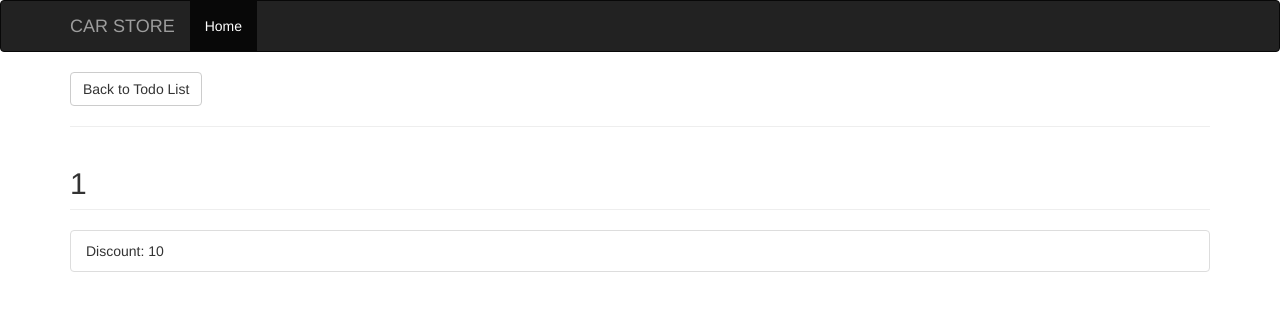
After one commit to DucLinh27/Website_cars, a Symfony app: template templates/order/details.html.twig in a window 1280 px wide. The commit adds this page. Shown: the top 311 px of the page. Run offline with Twig, Linux system fonts and the light colour scheme; the template is opened without the code that fills it: most values are stand-ins (such as "Sample title", 1, 10 or a date in 2020); some libraries are stand-ins or nearby versions.

Commit message:
Details of OrderController

```diff
--- /dev/null
+++ b/templates/order/details.html.twig
@@ -0,0 +1,13 @@
+{% extends 'base.html.twig' %}
+
+{% block body %}
+    <a href="{{ path('order_list') }}" class="btn btn-default">Back to Todo List</a>
+    <hr/>
+    <h2 class="page-header">{{ orders.id }}</h2>
+    <ul class="list-group">
+        <li class="list-group-item">Discount: {{ orders.Discount }}</li>
+        {#        <li class="list-group-item">Due: <strong>{{ order.DateOrder|date('F j,Y, g:i a') }}</strong></li>#}
+        {#        <li class="list-group-item">Price: {{ car.Carprice }}</li>#}
+    </ul>
+    {#    <p>{{ car.description }}</p>#}
+{% endblock %}
--- a/templates/order/index.html.twig
+++ b/templates/order/index.html.twig
@@ -25,7 +25,7 @@
                         {#<a href="{{ path('todo_details', {'id': todo.id}) }} " class='btn btn-success'>View</a>#}
                         {#<a href="{{ path('todo_edit', {'id': todo.id}) }}" class='btn btn-default'>Edit</a>#}
                         {#<a href="{{ path('todo_delete', {'id': todo.id}) }}" class='btn btn-danger'>Delete</a>#}
-{#                        <a href="{{ path('order_details' , {'id' : order.id}) }}" class='btn btn-success'>View</a>#}
+                        <a href="{{ path('order_details' , {'id' : order.id}) }}" class='btn btn-success'>View</a>
 {#                        <a href="{{ path('order_edit' , {'id' : order.id}) }}" class='btn btn-default'>Edit</a>#}
 {#                        <a href="{{ path('order_delete' , {'id' : order.id}) }}" class='btn btn-danger'>Delete</a>#}
                         {#                        <a href="{{ path('customer_create' , {'id' : customer.id}) }}" class='btn btn-danger'>Create</a>#}
```
Also changed, not shown: src/Controller/OrderController.php (+14 -0 lines).
